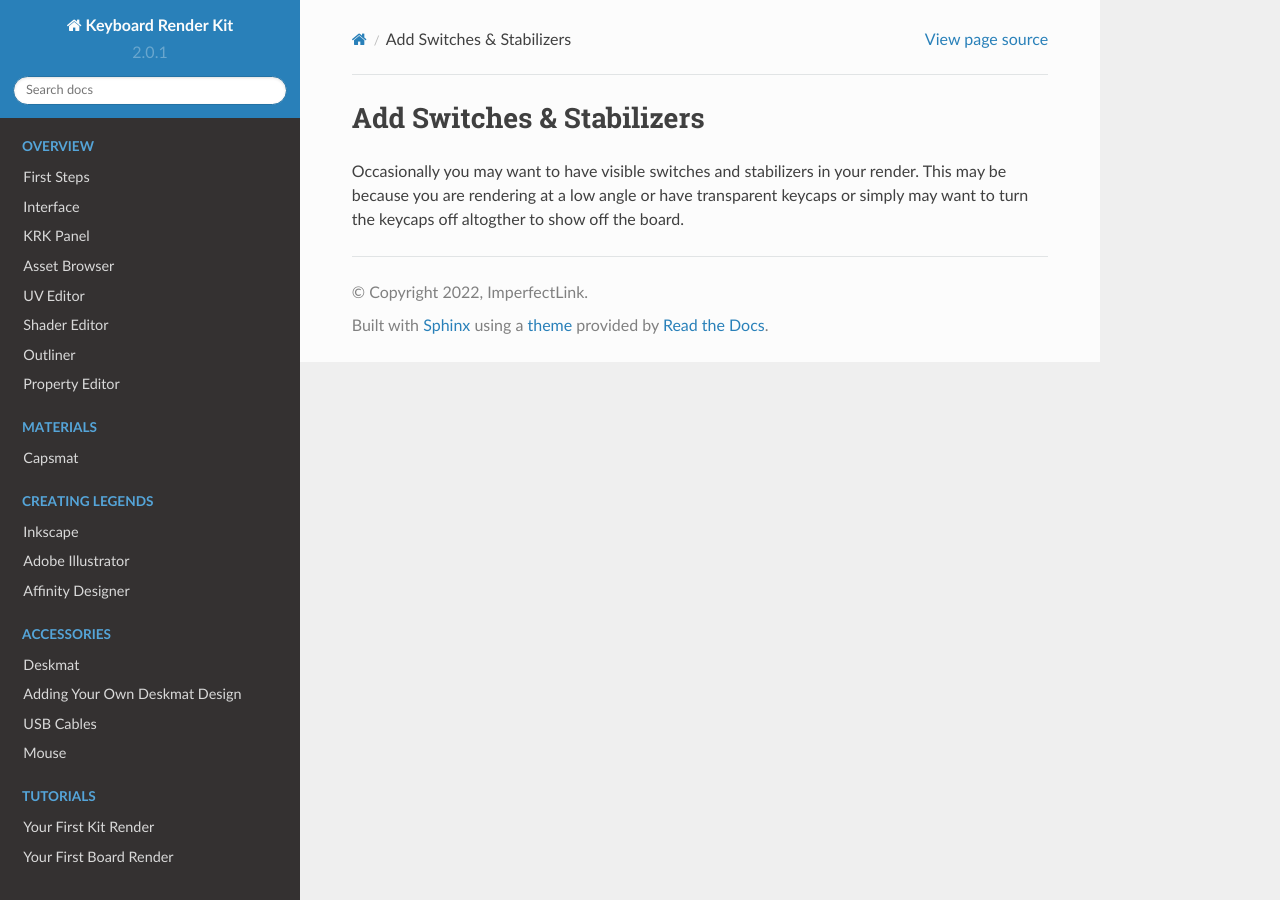
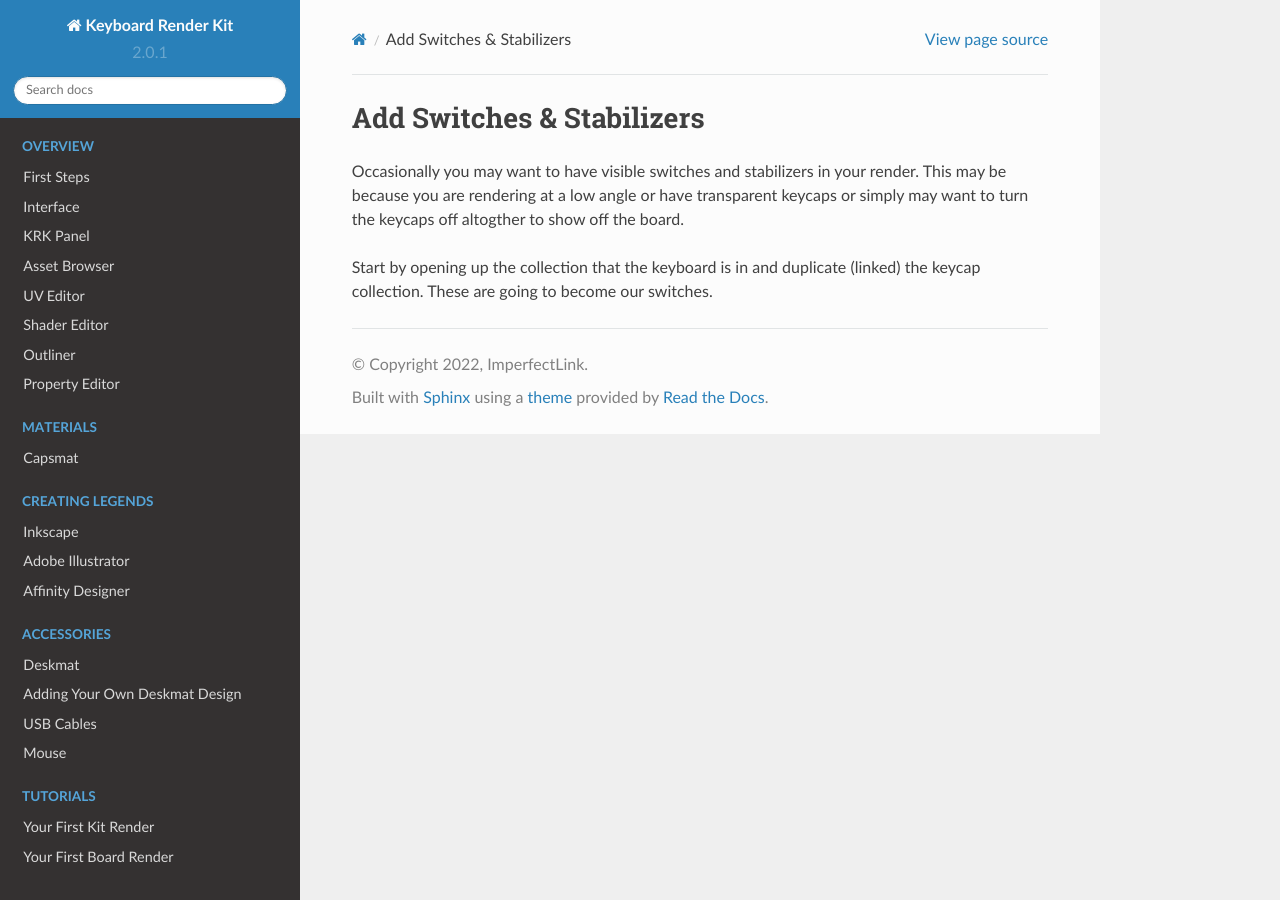
Before and after one commit to imperfectlink/KeyboardRenderKit, a Sphinx documentation site: the page built from docs/source/switchesstabs.rst, in a window 1280 px wide. Built offline with Sphinx 7.4.7 and the Read the Docs theme 2.0.0, drawn with Linux system fonts in a browser that asks for light colours.

Commit message:
Update switchesstabs.rst

```diff
--- a/docs/source/switchesstabs.rst
+++ b/docs/source/switchesstabs.rst
@@ -2,3 +2,5 @@ Add Switches & Stabilizers
 ====
 
 Occasionally you may want to have visible switches and stabilizers in your render. This may be because you are rendering at a low angle or have transparent keycaps or simply may want to turn the keycaps off altogther to show off the board.
+
+Start by opening up the collection that the keyboard is in and duplicate (linked) the keycap collection. These are going to become our switches.
```
